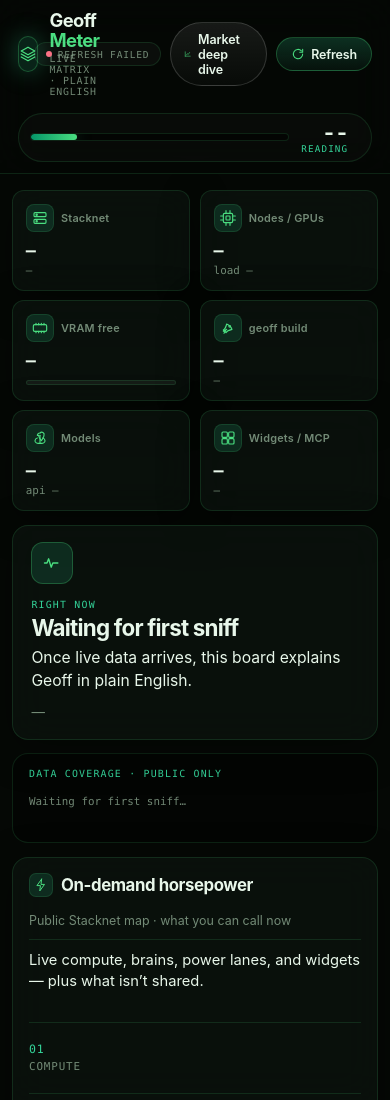
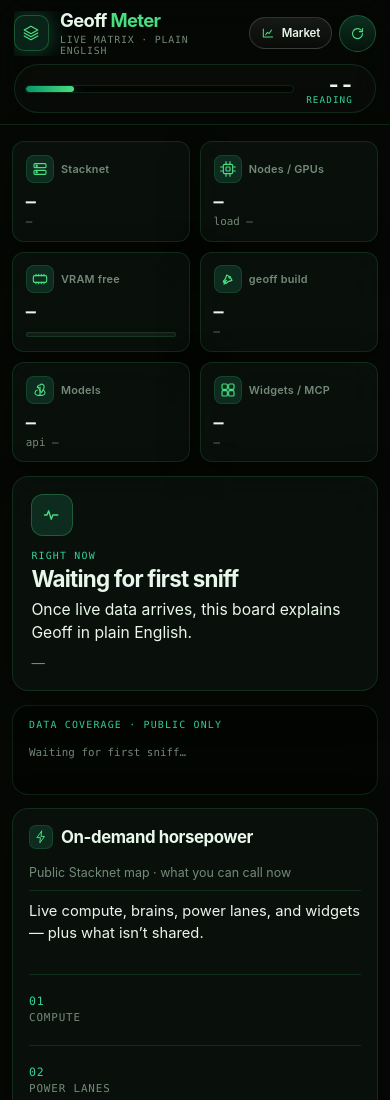
Before and after one commit to goldennftplatform-svg/gt, a website with bundled scripts: page public/index.html in a window 390 px wide. Shown: the top 1100 px of the page. Built offline with nearby package versions, Linux system fonts and the light colour scheme; files whose address does not match are found by name.

Commit message:
Hide live pill on mobile and tighten top-right actions.
Stops the connection badge from overlapping the brand/buttons on small screens.

Co-authored-by: Cursor <cursoragent@cursor.com>

```diff
--- a/public/index.html
+++ b/public/index.html
@@ -40,18 +40,19 @@
       </div>
 
       <div class="top-actions">
-        <span id="connection" class="pill">connecting</span>
-        <a class="btn btn-market" href="/market.html">
+        <span id="connection" class="pill" aria-live="polite">connecting</span>
+        <a class="btn btn-market" href="/market.html" title="Market deep dive">
           <svg viewBox="0 0 24 24" fill="none" stroke="currentColor" stroke-width="1.8" stroke-linecap="round" stroke-linejoin="round" aria-hidden="true">
             <path d="M4 19V5M4 19h16M8 15l3-4 3 2 4-6"/>
           </svg>
-          Market deep dive
+          <span class="btn-label-full">Market deep dive</span>
+          <span class="btn-label-short">Market</span>
         </a>
-        <button id="pollBtn" type="button" class="btn">
+        <button id="pollBtn" type="button" class="btn" title="Refresh">
           <svg viewBox="0 0 24 24" fill="none" stroke="currentColor" stroke-width="1.8" stroke-linecap="round" stroke-linejoin="round" aria-hidden="true">
             <path d="M20 12a8 8 0 1 1-2.2-5.4"/><path d="M20 4v5h-5"/>
           </svg>
-          Refresh
+          <span class="btn-label-full">Refresh</span>
         </button>
       </div>
     </header>
--- a/public/styles.css
+++ b/public/styles.css
@@ -319,6 +319,8 @@ a.btn {
   border-color: rgba(74, 222, 128, 0.45);
 }
 
+.btn-label-short { display: none; }
+
 .pill {
   display: inline-flex;
   align-items: center;
@@ -1675,15 +1677,40 @@ a.btn {
 
 @media (max-width: 760px) {
   .topbar {
-    grid-template-columns: 1fr auto;
+    grid-template-columns: minmax(0, 1fr) auto;
     grid-template-areas:
       "brand actions"
       "gauge gauge";
+    gap: 0.55rem 0.65rem;
+    padding-inline: 0.85rem;
   }
-  .brand-lockup { grid-area: brand; }
+  .brand-lockup {
+    grid-area: brand;
+    min-width: 0;
+    overflow: hidden;
+  }
   .brand-full { display: none; }
   .brand-short { display: inline; }
-  .top-actions { grid-area: actions; }
+  .top-actions {
+    grid-area: actions;
+    gap: 0.4rem;
+    justify-self: end;
+    flex-shrink: 0;
+  }
+  .top-actions .pill { display: none; }
+  .btn-label-full { display: none; }
+  .btn-label-short { display: inline; }
+  .top-actions .btn {
+    padding: 0.5rem 0.7rem;
+    font-size: 0.72rem;
+  }
+  #pollBtn {
+    padding: 0.5rem;
+    width: 2.35rem;
+    height: 2.35rem;
+    justify-content: center;
+  }
+  #pollBtn svg { width: 15px; height: 15px; }
   .gauge-inline { grid-area: gauge; }
   .spark { display: none; }
   .metrics { grid-template-columns: repeat(2, minmax(0, 1fr)); }
```
